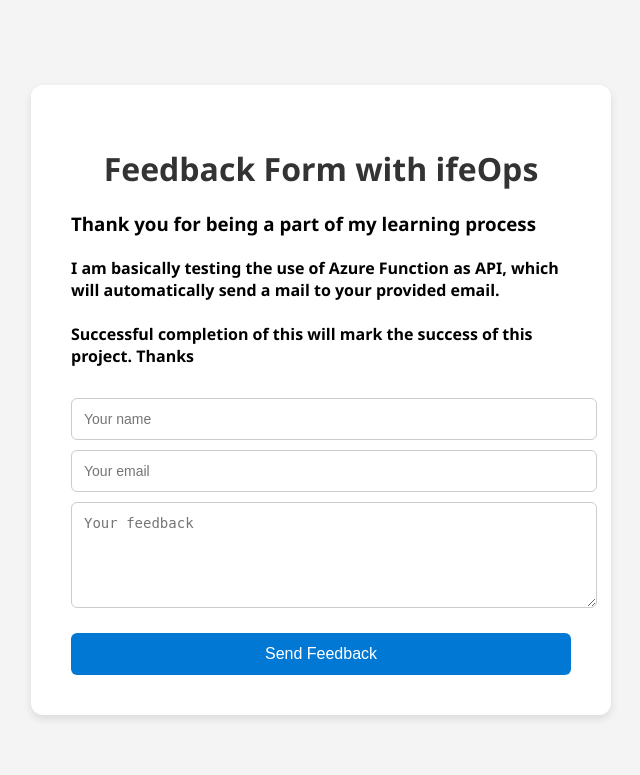
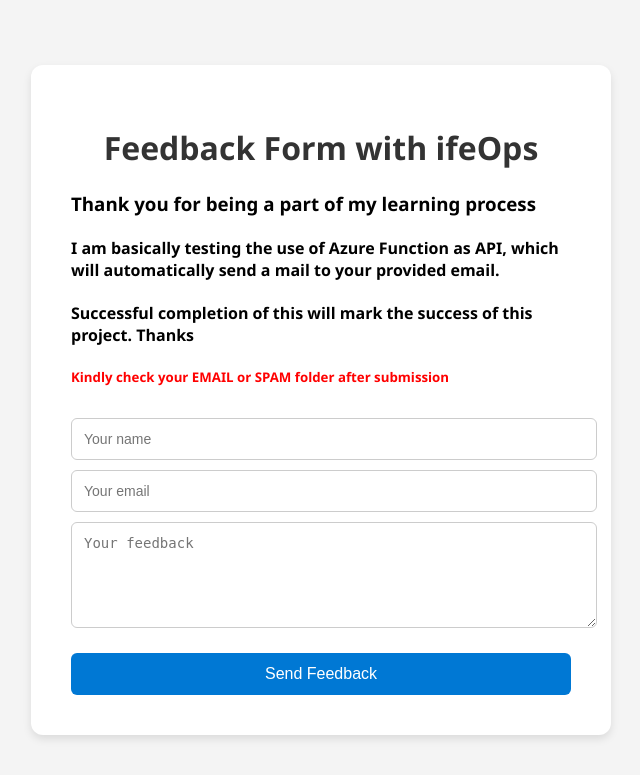
Before and after one commit to A-Ifeoluwa/feedbackApp, a Flask app: page / in a window 1280 px wide. Shown: the top 775 px of the page, without its empty margins (319-959 px from the left). Run offline with Flask 3, Linux system fonts and the light colour scheme.

Commit message:
Update index.html

```diff
--- a/templates/index.html
+++ b/templates/index.html
@@ -60,6 +60,7 @@
     <h3>Thank you for being a part of my learning process</h3>
     <h4>I am basically testing the use of Azure Function as API, which will automatically send a mail to your provided email.</h4>
     <h4>Successful completion of this will mark the success of this project. Thanks</h4>
+    <h5 style="color: red;">Kindly check your EMAIL or SPAM folder after submission</h5>
     <form action="/submit" method="POST">
       <input name="name" placeholder="Your name" required><br>
       <input name="email" type="email" placeholder="Your email" required><br>
```
